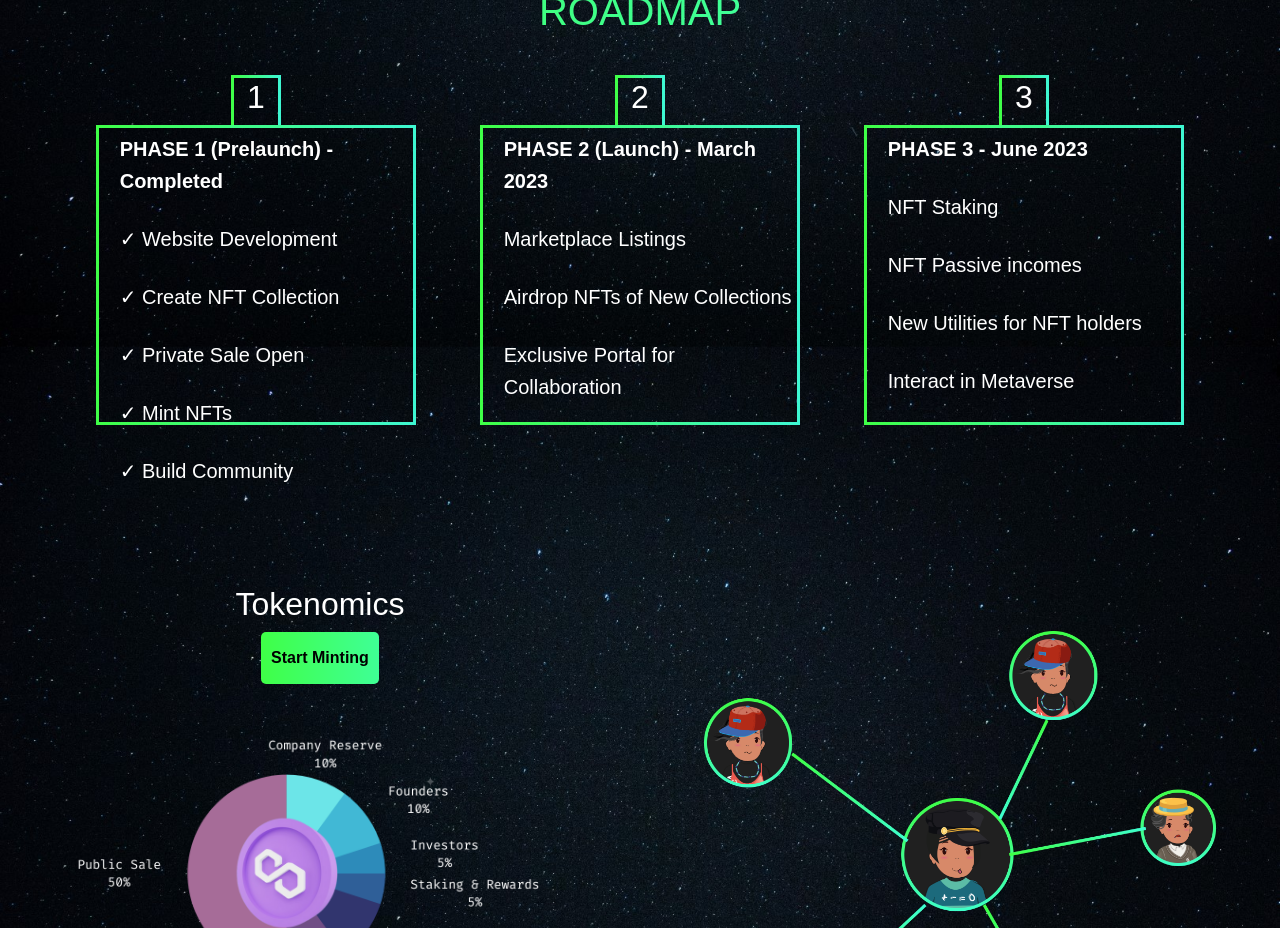
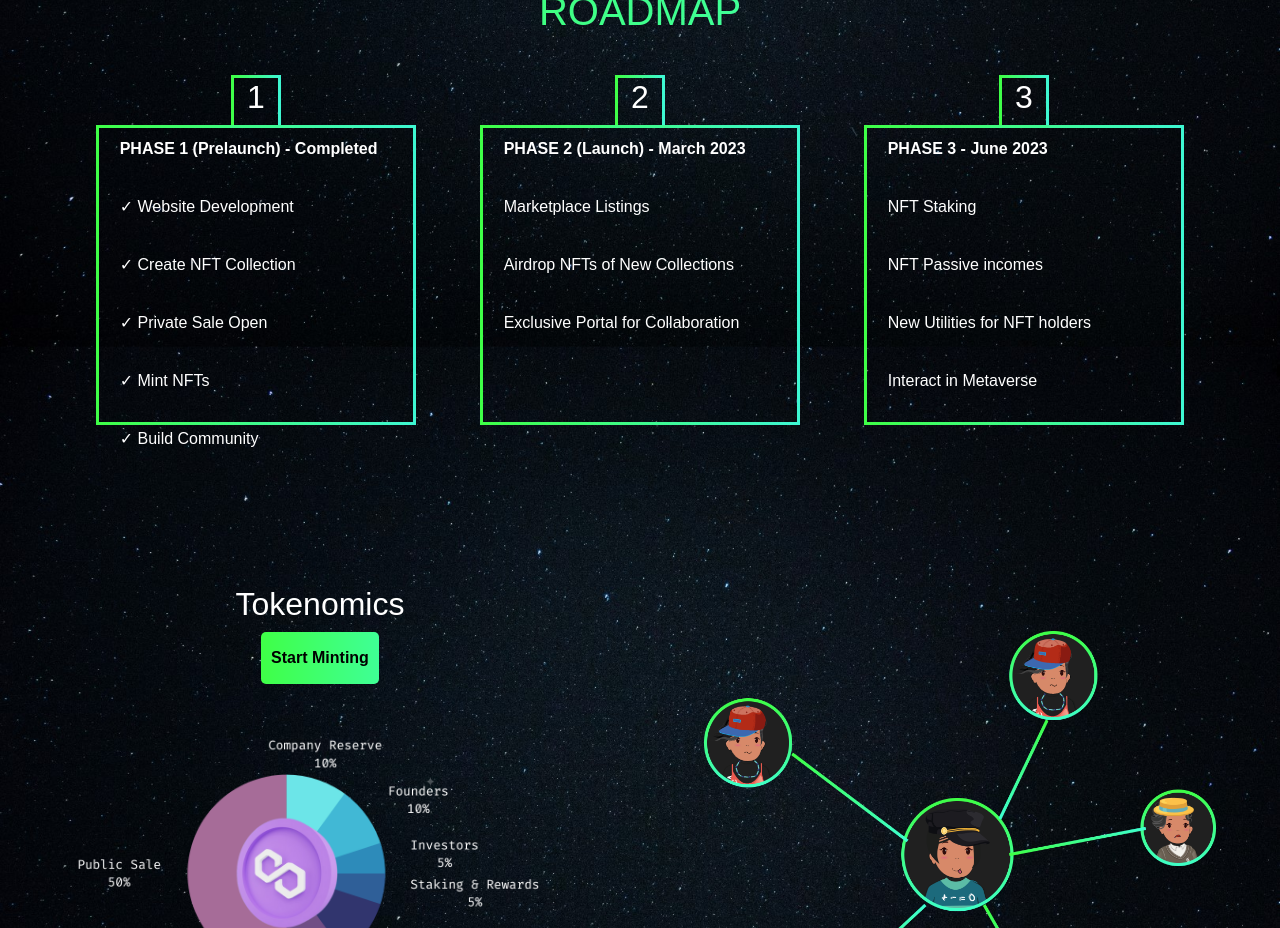
Before and after one commit to enteraltspace/altspacechamps, a React (Create React App) app: page / in a window 1280 px wide. Shown: the part 1360-2288 px from the top of the page. Built offline with nearby package versions, Linux system fonts and the light colour scheme.

Commit message:
Update roadmap.css

```diff
--- a/src/components/roadmap/roadmap.css
+++ b/src/components/roadmap/roadmap.css
@@ -22,7 +22,6 @@
 }
 .roadmap-text {
   color: white;
-  font-size: 20px;
   padding: 5px;
   margin-left: 5%;
 }
```
